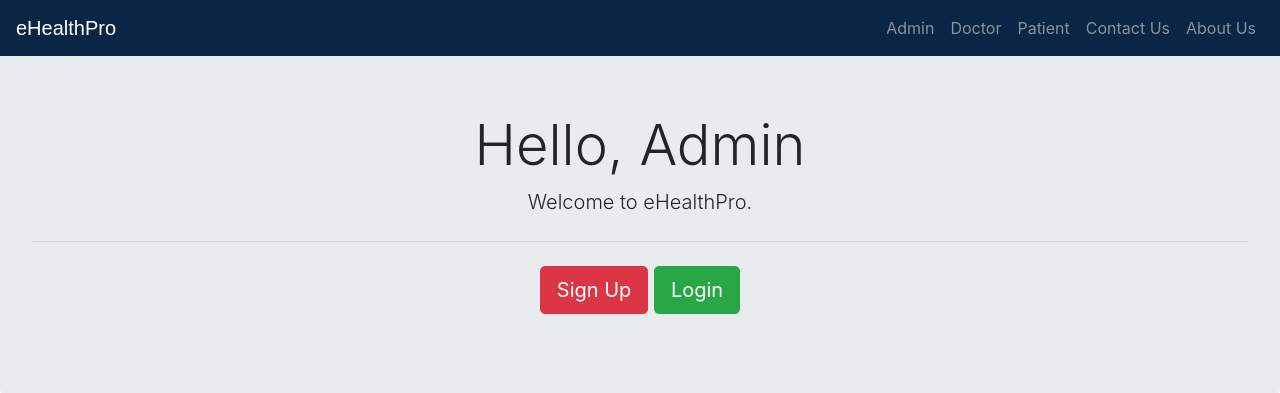
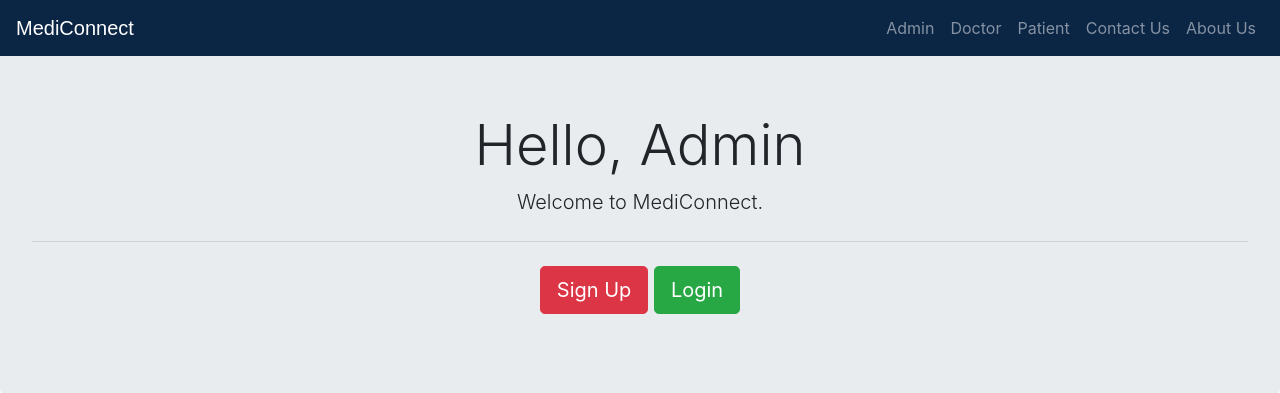
Before and after one commit to Gabibosss/hms, a Django app: page /adminclick in a window 1280 px wide. Shown: the top 393 px of the page. Run offline with Django 3.2, Linux system fonts and the light colour scheme; some libraries are stand-ins or nearby versions.

```diff
--- a/templates/hospital/adminclick.html
+++ b/templates/hospital/adminclick.html
@@ -5,7 +5,7 @@
 
 <div class="jumbotron" style="margin-bottom: 0px">
   <h1 class="display-4" style="text-align: center">Hello, Admin</h1>
-  <p class="lead">Welcome to eHealthPro.</p>
+  <p class="lead">Welcome to MediConnect.</p>
   <hr class="my-4" />
 
   <p class="lead">
--- a/templates/hospital/doctor_base.html
+++ b/templates/hospital/doctor_base.html
@@ -302,7 +302,7 @@
           style="background: #0b2545"
         >
           <a href="/doctor-dashboard" class="navbar-brand"
-            >eHealthPro</a
+            >MediConnect</a
           >
           <button
             type="button"
--- a/templates/hospital/doctorclick.html
+++ b/templates/hospital/doctorclick.html
@@ -5,7 +5,7 @@
 
 <div class="jumbotron" style="margin-bottom: 0px">
   <h1 class="display-4" style="text-align: center">Hello, Doctor</h1>
-  <p class="lead">Welcome to eHealthPro.</p>
+  <p class="lead">Welcome to MediConnect.</p>
   <hr class="my-4" />
 
   <p class="lead">
--- a/templates/hospital/download_bill.html
+++ b/templates/hospital/download_bill.html
@@ -122,7 +122,7 @@
           <table>
             <tr>
               <td class="title">
-                <h5>eHealthPro</h5>
+                <h5>MediConnect</h5>
               </td>
 
               <td>
--- a/templates/hospital/homebase.html
+++ b/templates/hospital/homebase.html
@@ -2,7 +2,7 @@
 <html lang="en" dir="ltr">
   <head>
     <meta charset="utf-8" />
-    <title>eHealthPro</title>
+    <title>MediConnect</title>
   </head>
 
   <body>
--- a/templates/hospital/index.html
+++ b/templates/hospital/index.html
@@ -46,7 +46,7 @@
 
 <div class="jumbotron" style="margin-bottom: 0px; margin-top: 0px">
   <br />
-  <h5 class="display-3 glow">eHealthPro</h5>
+  <h5 class="display-3 glow">MediConnect</h5>
   <br /><br /><br /><br /><br />
   <p></p>
   <h3>Emergency ?</h3>
--- a/templates/hospital/navbar.html
+++ b/templates/hospital/navbar.html
@@ -33,7 +33,7 @@
         class="navbar navbar-expand-md navbar-dark fixed-top"
         style="background: #0b2545"
       >
-        <a href="/" class="navbar-brand">eHealthPro</a>
+        <a href="/" class="navbar-brand">MediConnect</a>
         <button
           type="button"
           class="navbar-toggler"
```
